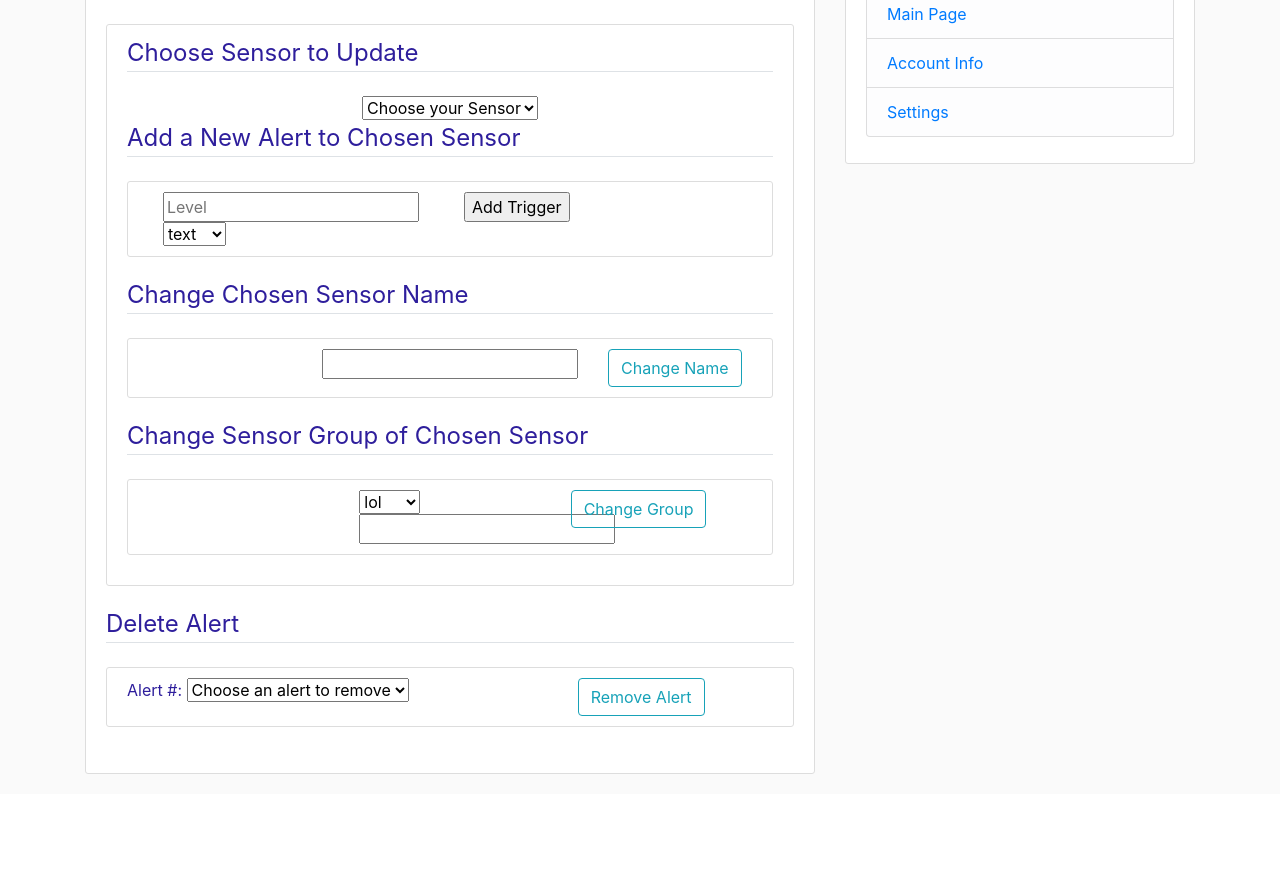
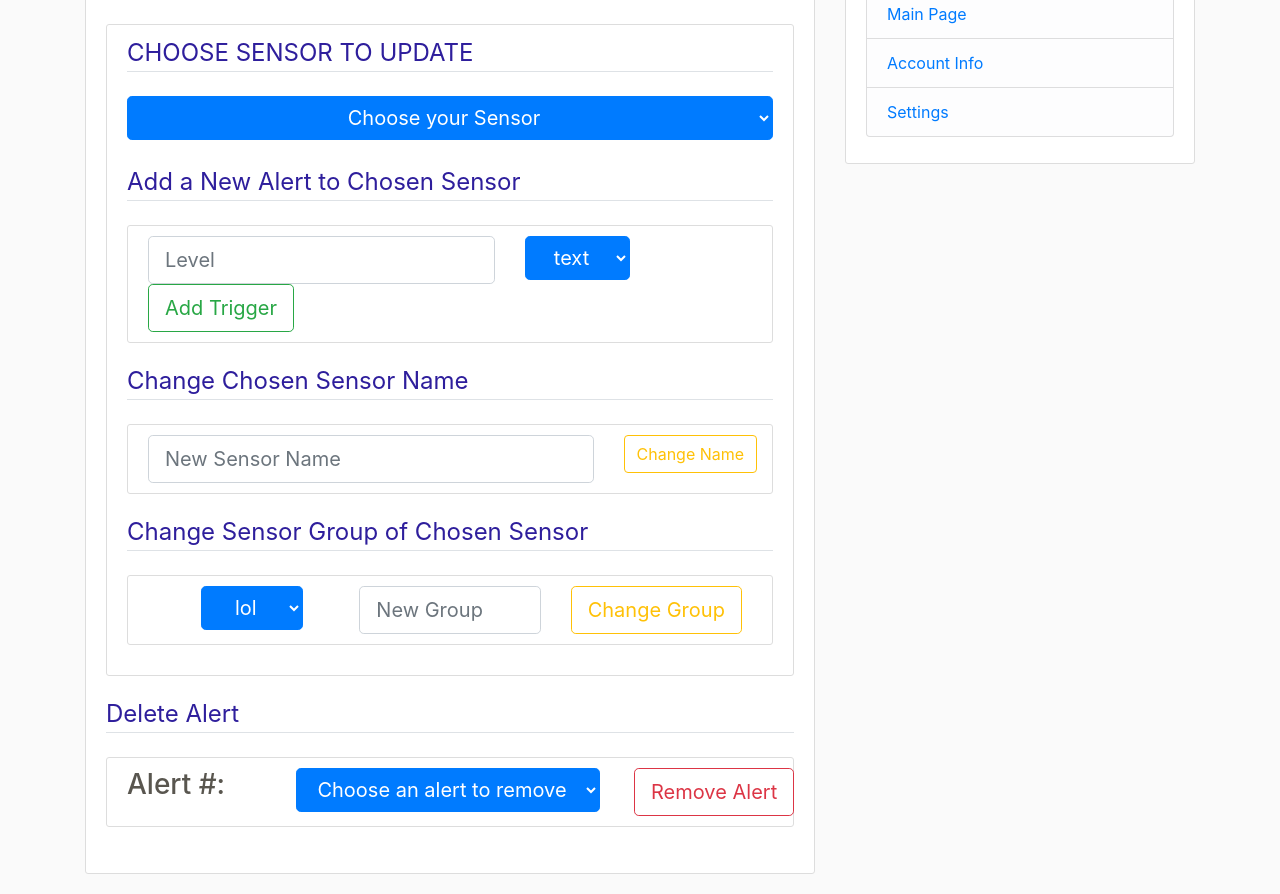
Before and after one commit to nanderson870/MiloneTech_WebsitePt2, a Flask app: template Website_Python_Code/flask_website/templates/settings.html in a window 1280 px wide. Shown: the part 184-1078 px from the top of the page. Before the commit the page ends 958 px from the top, so only its background shows below. Run offline with Flask 2, Linux system fonts and the light colour scheme; the template is opened without the code that fills it: values that come from a table or form of the project are taken from there, most other values are stand-ins (such as "Sample title", 1, 10 or a date in 2020); parts of the project's set-up code (start-up, migrations or seed data) failed here and were passed over; some libraries are stand-ins or nearby versions.

Commit message:
Add files via upload

```diff
--- a/Website_Python_Code/flask_website/templates/settings.html
+++ b/Website_Python_Code/flask_website/templates/settings.html
@@ -42,58 +42,49 @@ table, th, td {
                 </table>
 		<br>
 		<div class="content-section">
-		<legend class="border-bottom mb-4">Choose Sensor to Update</legend>
+		<legend class="border-bottom mb-4 text-uppercase">Choose Sensor to Update</legend>
 		<center>
-		{{ form.sensorID}}
+		{{ form.sensorID(class="btn btn-block btn-lg btn-primary") }}
+		<br>
 		</center>
 		<legend class="border-bottom mb-4">Add a New Alert to Chosen Sensor</legend>
 		<div class="content-section">
 		<div class="row">
 			<div class="col-auto">
-				<div class="row>
-				</div>
-				<div class="row">
-					<div class="col-auto">
-                                        	{{ form.level(placeholder="Level") }}
+                        	{{ form.level(class="form-control form-control-lg", placeholder="Level") }}
                         </div>
                         <div class="col-auto">
-						{{ form.textOrEmail }}
+				{{ form.textOrEmail(class="btn btn-primary btn-lg") }}
                         </div>
-				</div>
-			</div>
-			<div class="col">
-				{{ form.submit }}
+			<div class="col-auto">
+				{{ form.submit(class="btn btn-outline-success btn-lg") }}
 			</div>
 		</div>
 		</div>
 		<legend class="border-bottom mb-4">Change Chosen Sensor Name</legend>
 		<div class="content-section">
 		<div class="row">
-			<div class="col">
+			<div class="col-9">
+                                {{form.newSensorName(class="form-control form-control-block form-control-lg", placeholder="New Sensor Name") }}
                         </div>
-			<div class="col">
-                                {{form.newSensorName }}
-                        </div>
-			<div class="col">
-                                {{form.changeName(class="btn btn-outline-info") }}
+			<div class="col-1">
+                                {{form.changeName(class="btn btn-outline-warning brn-lg") }}
                         </div>
 		</div>
 		</div>
 		<legend class="border-bottom mb-4">Change Sensor Group of Chosen Sensor</legend>
 		<div class="content-section">
 		<div class="row">
-                        <div class="col-4">
+			<div class="col-1">
+			</div>
+                        <div class="col-3">
+                        	{{ form.sensorGroup(class="btn btn-primary btn-lg") }}
 			</div>
 			<div class="col-4">
-                                <div class="row-my-5">
-                                        {{ form.sensorGroup }}
-                                </div>
-                                <div class="row-my-5">
-                                        {{ form.newSensorGroup }}
-                                </div>
+                        	{{ form.newSensorGroup(class="form-control form-control-lg", placeholder="New Group") }}
                         </div>
                         <div class="col-2">
-                                {{ form.changeGroup(class="btn btn-outline-info") }}
+                                {{ form.changeGroup(class="btn btn-outline-warning btn-lg") }}
                         </div>
                 </div>
 
@@ -102,13 +93,14 @@ table, th, td {
 		<legend class="border-bottom mb-4">Delete Alert</legend>
                 <div class="content-section">
                 <div class="row">
-                        <div class="col-8">
-                                <div class="row-my-5">
-                                        Alert #: {{ form.alerts }}
+                        <div class="col-3">
+                        	<h3>Alert #:</h3>
                         </div>
+			<div class="col-6">
+				{{ form.alerts(class="btn btn-primary btn-lg") }}
 			</div>
                         <div class="col-2">
-                                {{ form.removeAlert(class="btn btn-outline-info") }}
+                                {{ form.removeAlert(class="btn btn-outline-danger btn-lg") }}
                         </div>
                 </div>
 
```
Lines whose indentation alone changed are shown as unchanged.
